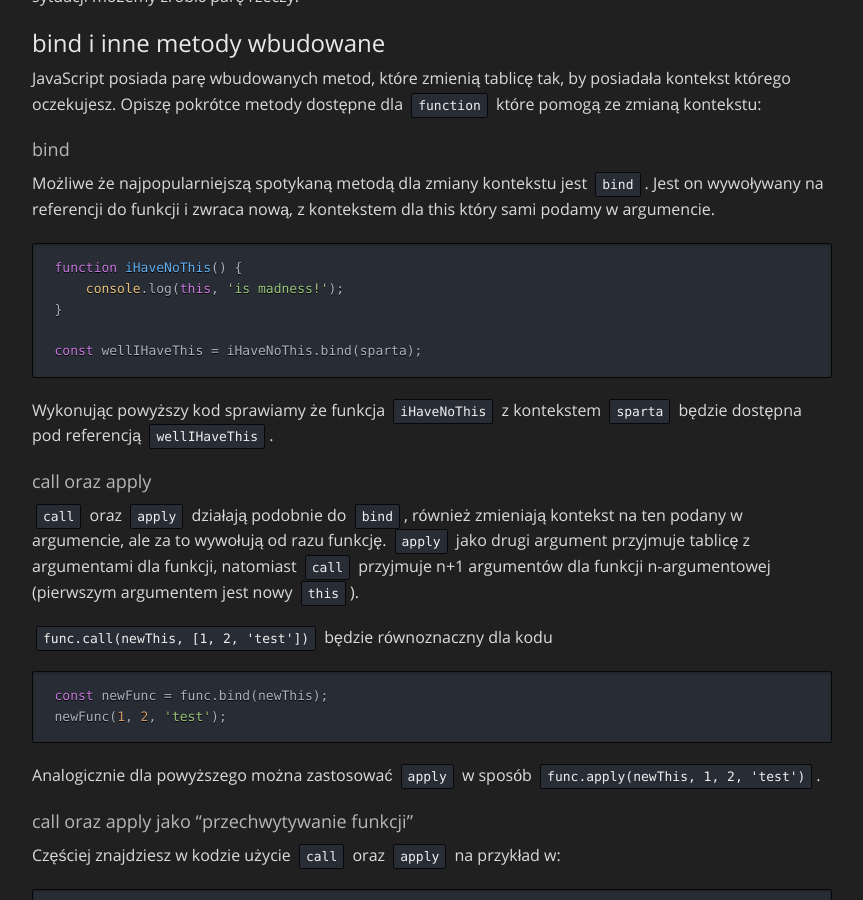
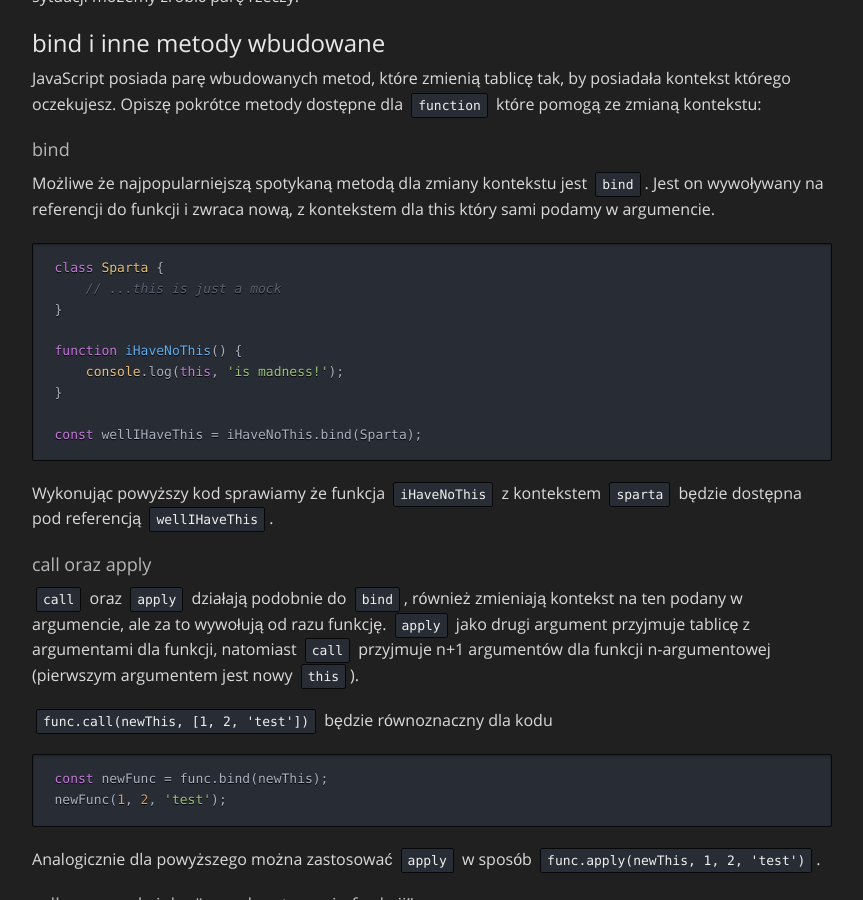
Before and after one commit to Loji/loji.github.io-po-polsku, a Jekyll site: the page built from _posts/2017-10-24-trochę-o-JS-WTF-is-this-czyli-kontekst.md, in a window 1280 px wide and 900 px high, scrolled down 1025 px. Shown: the whole window, without its empty margins (208-1071 px from the left). Built offline with Jekyll 4.4.1, drawn with Linux system fonts in a browser that asks for light colours; nearby versions of some CDN libraries.

Commit message:
Making sparta example more clear

````diff
--- a/_posts/2017-10-24-trochę-o-JS-WTF-is-this-czyli-kontekst.md
+++ b/_posts/2017-10-24-trochę-o-JS-WTF-is-this-czyli-kontekst.md
@@ -45,11 +45,15 @@ JavaScript posiada parę wbudowanych metod, które zmienią tablicę tak, by pos
 Możliwe że najpopularniejszą spotykaną metodą dla zmiany kontekstu jest `bind`. Jest on wywoływany na referencji do funkcji i zwraca nową, z kontekstem dla this który sami podamy w argumencie.
 
 ```
+class Sparta {
+    // ...this is just a mock
+}
+
 function iHaveNoThis() {
     console.log(this, 'is madness!');
 }
 
-const wellIHaveThis = iHaveNoThis.bind(sparta);
+const wellIHaveThis = iHaveNoThis.bind(Sparta);
 ```
 
 Wykonując powyższy kod sprawiamy że funkcja `iHaveNoThis` z kontekstem `sparta` będzie dostępna pod referencją `wellIHaveThis`.
````
